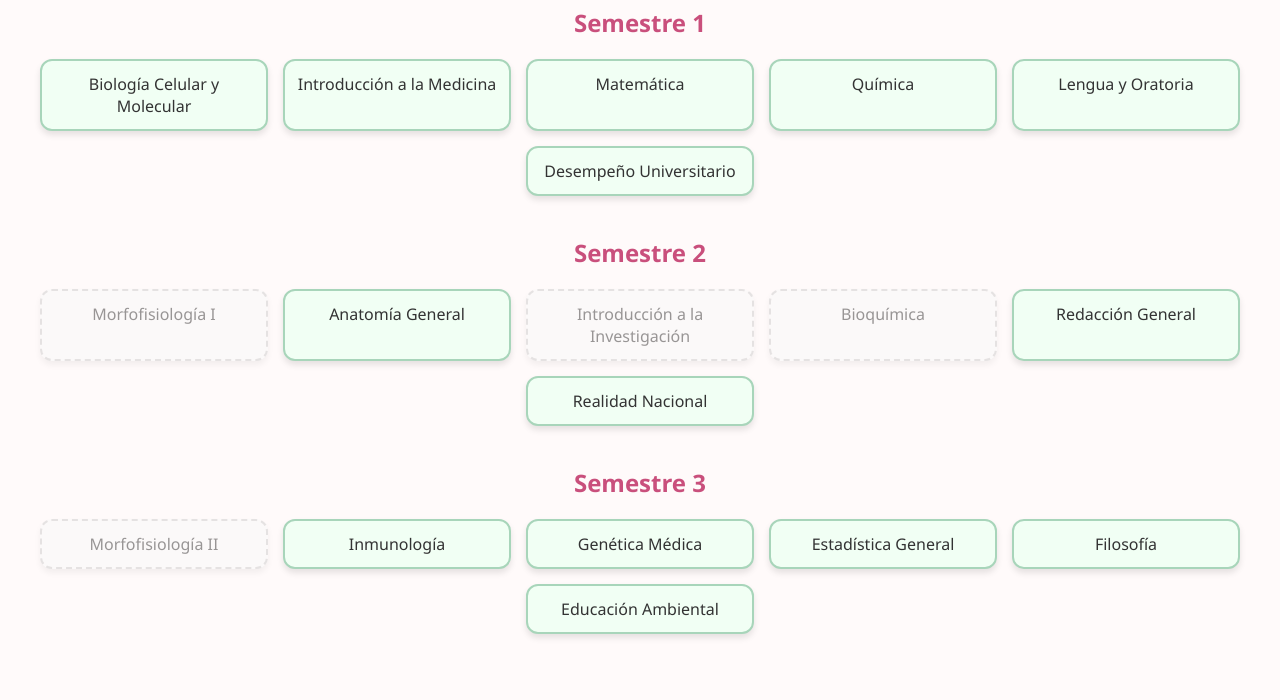
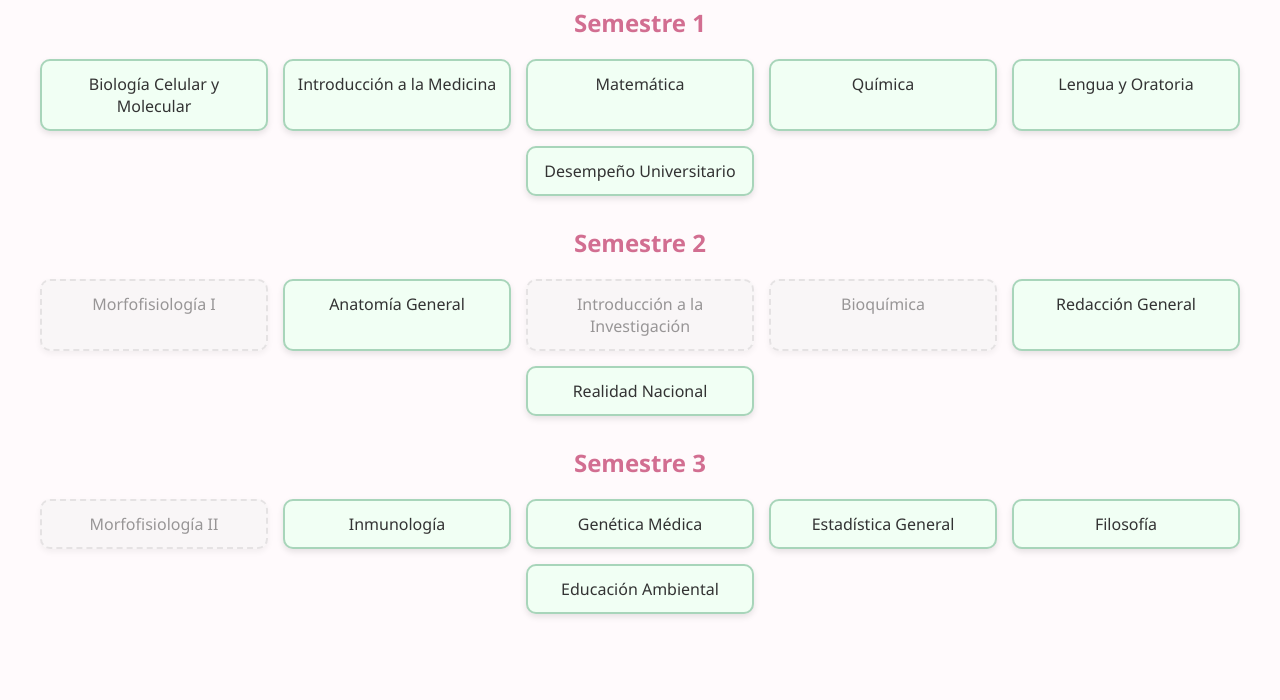
Before and after one commit to dannifilm/Malla, a plain HTML site: page index.html in a window 1280 px wide. Shown: the part 100-800 px from the top of the page. Drawn offline with Linux system fonts and the light colour scheme.

Commit message:
Update estilos.css

```diff
--- a/estilos.css
+++ b/estilos.css
@@ -1,54 +1,53 @@
 body {
-  background-color: #fffafa; /* blanco suave */
+  background-color: #fffafc; /* blanco suave */
   font-family: 'Segoe UI', sans-serif;
   margin: 0;
   padding: 20px;
 }
 
 h1, h2 {
-  color: #c94f7c; /* rosa coquette fuerte */
+  color: #d26e91; /* rosa coquette fuerte */
   text-align: center;
 }
 
 .semestre {
-  margin-bottom: 40px;
+  margin-bottom: 30px;
 }
 
 .contenedor {
   display: flex;
   flex-wrap: wrap;
+  gap: 15px;
   justify-content: center;
-  gap: 15px;
   margin-top: 10px;
 }
 
 .curso {
-  border: 2px solid #a8d5ba; /* verde suave */
-  background-color: #f1fff4; /* verde pastel */
+  border: 2px solid #a8d5ba; /* verde pastel */
+  background-color: #f1fff4;
   color: #333;
   padding: 12px;
-  border-radius: 12px;
+  border-radius: 10px;
   width: 200px;
   text-align: center;
   cursor: pointer;
   transition: background-color 0.3s, transform 0.2s;
-  box-shadow: 0 4px 6px rgba(0, 0, 0, 0.1);
+  box-shadow: 0 3px 6px rgba(0, 0, 0, 0.1);
   opacity: 1;
 }
 
 .curso:hover {
-  transform: scale(1.05);
-  background-color: #e5fae9;
+  transform: scale(1.03);
 }
 
 .curso.bloqueado {
   opacity: 0.5;
   pointer-events: none;
-  background-color: #f9f9f9;
+  background-color: #f4f4f4;
   border: 2px dashed #ccc;
 }
 
 .curso.aprobado {
-  background-color: #ffc6d2; /* rosa coquette aprobado */
+  background-color: #ffd6e0; /* rosa coquette aprobado */
   border-color: #f082ac;
 }
```
